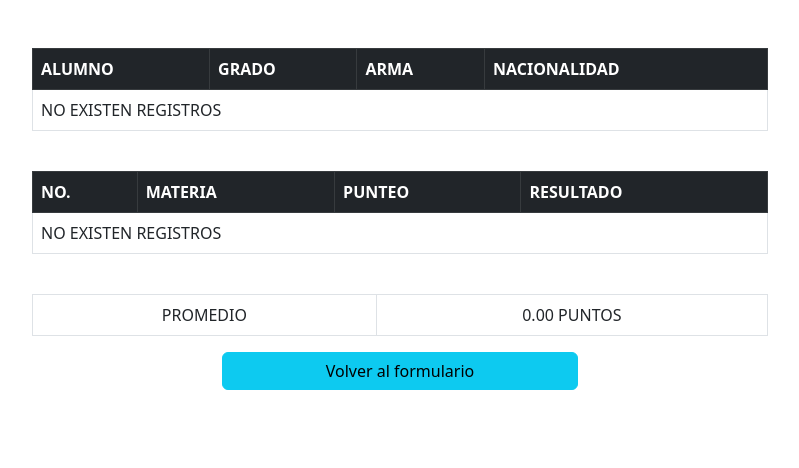
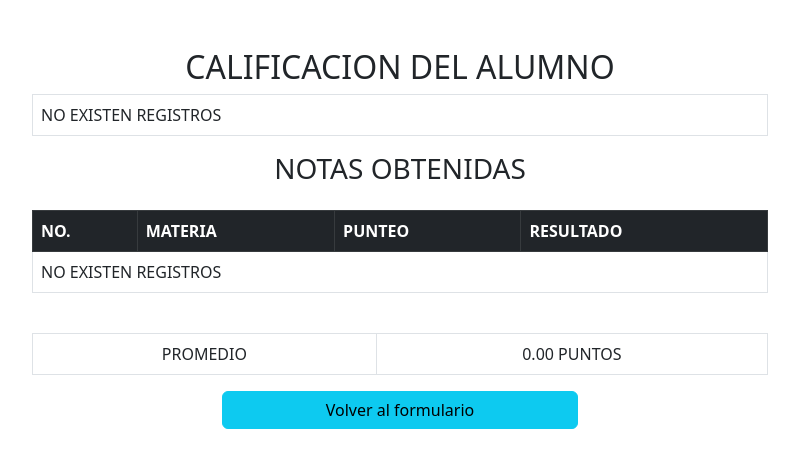
Before and after one commit to dannycornelio/final_cornelio, a PHP site: page /buscar.php in a window 1280 px wide. Shown: the part 56-524 px from the top of the page, without its empty margins (240-1039 px from the left). Run offline with PHP 8.4, Linux system fonts and the light colour scheme; data that the repository does not hold is empty.

Commit message:
confirmo el cambio en buscar

```diff
--- a/controladores/calificaciones/buscar.php
+++ b/controladores/calificaciones/buscar.php
@@ -29,26 +29,28 @@ try {
 <?php include_once '../../includes/navbar.php'?>
 
     <div class="container mt-5">
-        <div class="row justify-content-center">
+    <div class="row justify-content-center">
             <div class="col-lg-8">
                 <table class="table table-bordered table-hover">
-                    <thead class="table-dark">
+                            <h2  class="text-center">CALIFICACION DEL ALUMNO</h2>
+                    </thead>
+                    <?php if(count($alumnos) > 0):?>
+                        <?php foreach($alumnos as $key => $alumno) : ?>
+                        <tr class="text-center">
                         <tr>
                             <th>ALUMNO</th>
-                            <th>GRADO</th>
-                            <th>ARMA</th>
-                            <th>NACIONALIDAD</th>
+                            <td><?= $alumno['ALU_NOMBRE'] . ' ' . $alumno['ALU_APELLIDO']?></td>
                         </tr>
-                    </thead>
-                    <tbody>
-                        <?php if(count($alumnos) > 0):?>
-                        <?php foreach($alumnos as $key => $alumno) : ?>
-                        <tr class="text-center">
-                            <td><?= $key + 1 ?></td>
-                            <td><?= $alumno['ALU_NOMBRE'] . ' ' . $alumno['ALU_APELLIDO']?></td>
-                            <td><?= $alumno['ALU_GRADO']?></td>
-                            <td><?= $alumno['ALU_ARMA']?></td>
-                            <td><?= $alumno['ALU_NAC']?></td>
+                        <tr>
+                        <th>GRADO Y ARMA</th>
+                            <td><?= $alumno['ALU_GRADO'] . ' ' . 'de' . ' ' . $alumno['ALU_ARMA']?></td>
+                        </tr>
+                        <tr>
+                        <th>NACIONALIDAD</th>
+                        <td><?= $alumno['ALU_NAC']?></td>
+                        </tr>
+                     <tbody>
+
                         </tr>
                         <?php endforeach ?>
                         <?php else :?>
@@ -60,6 +62,10 @@ try {
                 </table>
             </div>
         </div>
+
+        <tr>
+            <h3 class="text-center">NOTAS OBTENIDAS</h3>
+        </tr>
         <div class="row justify-content-center mt-4">
             <div class="col-lg-8">
                 <table class="table table-bordered table-hover">
```
